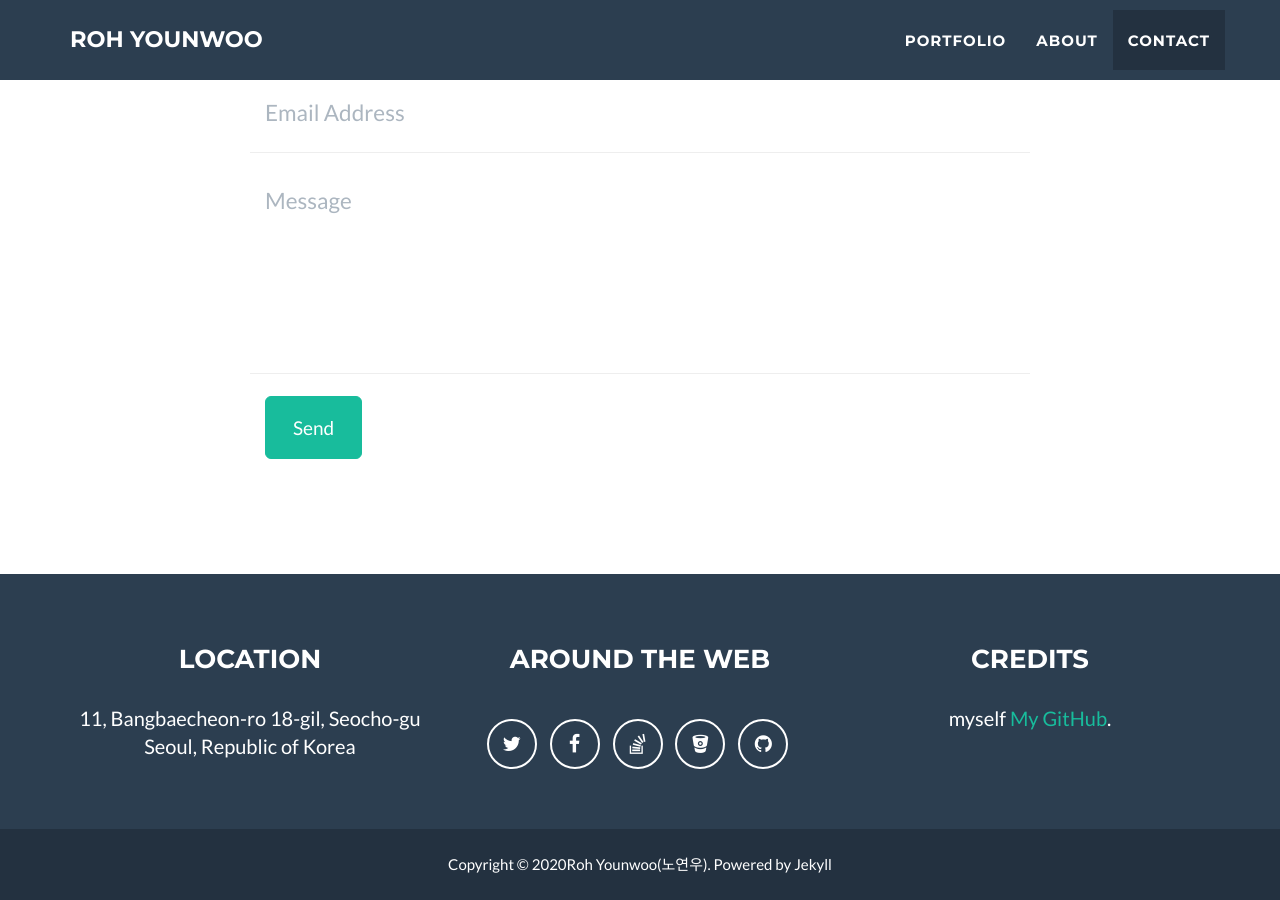
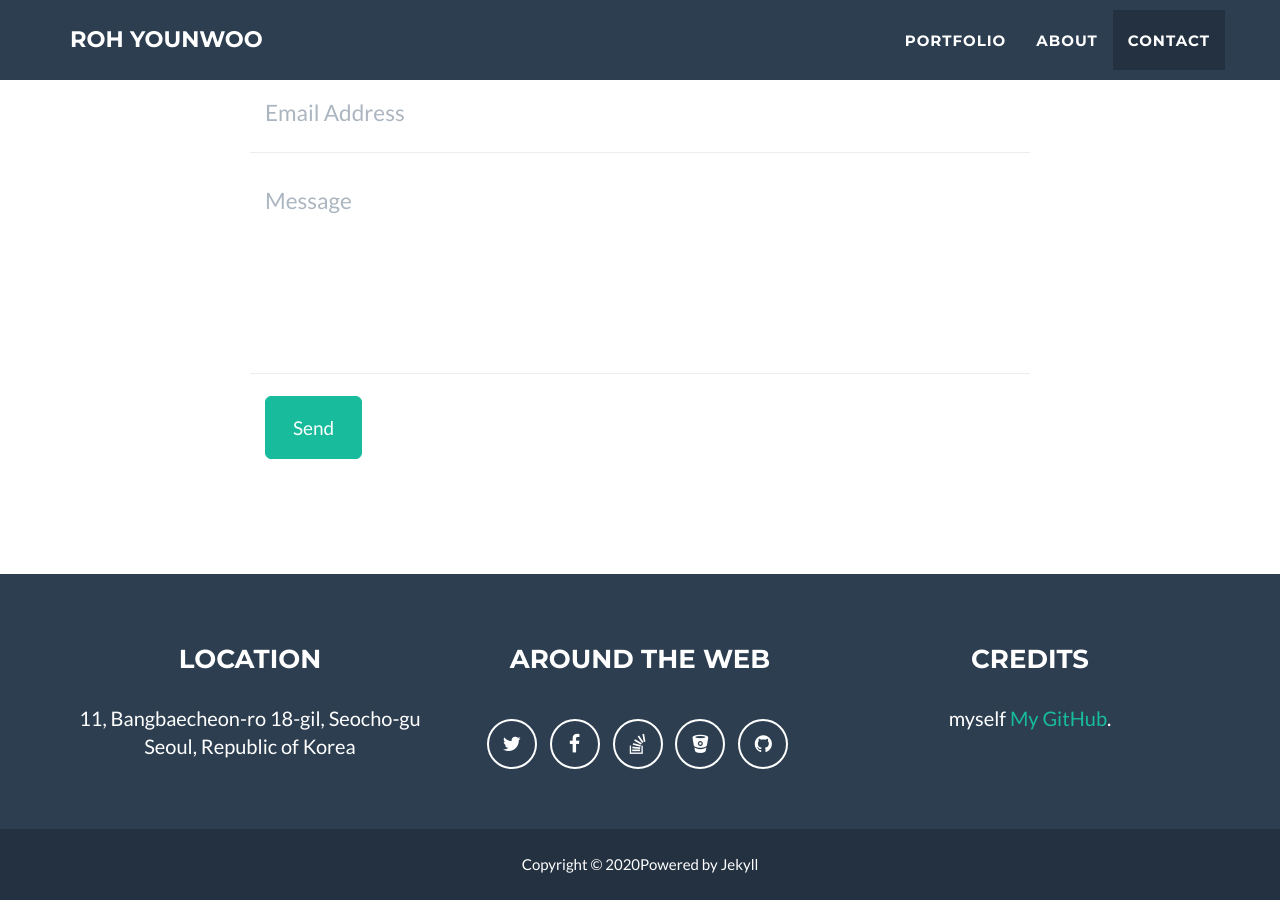
Before and after one commit to RohYounwoo/RohYounwoo.github.io, a Jekyll site: the page built from _posts/2020-8-11-first-post.md, in a window 1280 px wide and 900 px high, scrolled down 2084 px. Built offline with Jekyll 4.4.1, drawn with Linux system fonts in a browser that asks for light colours.

```diff
--- a/_config.yml
+++ b/_config.yml
@@ -37,7 +37,7 @@ color:
 
 # Footer settings
 footer:
-  copyright: Roh Younwoo(노연우). Powered by Jekyll
+  copyright: Powered by Jekyll
   location: Location
   social: Around the Web
   credits: Credits
```
